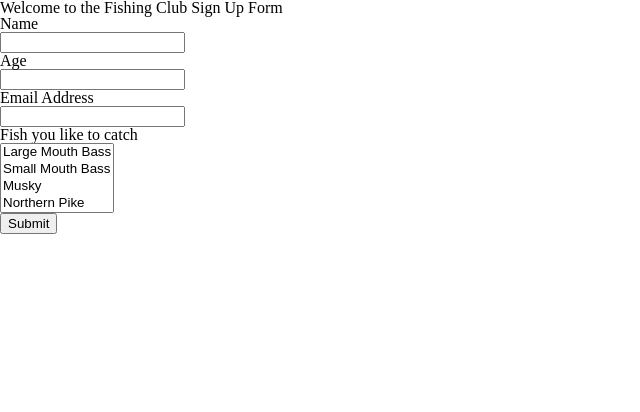
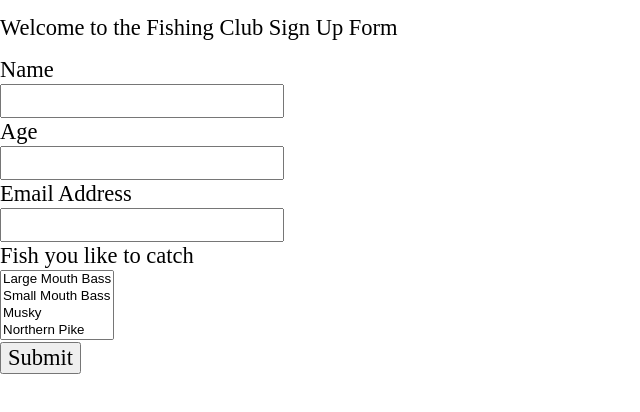
Before and after one commit to mgill2/itmd-362-labs, a plain HTML site: page Lab 1/index.html in a window 1280 px wide. Shown: the whole page, without its empty margins (0-640 px from the left). Drawn offline with nearby package versions, Linux system fonts and the light colour scheme.

Commit message:
added base styles and hasjs type submit

```diff
--- a/Lab 1/css/screen.css
+++ b/Lab 1/css/screen.css
@@ -7,6 +7,17 @@ a,abbr,acronym,address,applet,article,aside,audio,b,big,blockquote,body,canvas,c
 /* stylelint-enable */
 
 /* ===== BASE STYLES ===== */
+/* TOD: Convert all px units to em */
+html {
+	font-size: 22.5px;
+	line-height: 28px;
+}
+h1 {
+	font-size: 35.156;
+	line-height: 56px;
+	font-color: red;
+
+}
 
 
 /* Responsive Media */
@@ -18,7 +29,16 @@ img, audio, video {
 /* Form */
 label,
 input {
+  box-sizing: border-box;
   display: block;
+  font-family: inherit;
+  font-size: inherit;
+  line-height: inherit;
+}
+
+input[type="email"]
+{
+	border: 0;
 }
 
 
@@ -29,3 +49,8 @@ input {
 
 
 /* ===== STATE STYLES ===== */
+.hasjs input[type="submit"].active
+{
+	position: static;
+
+}
```
